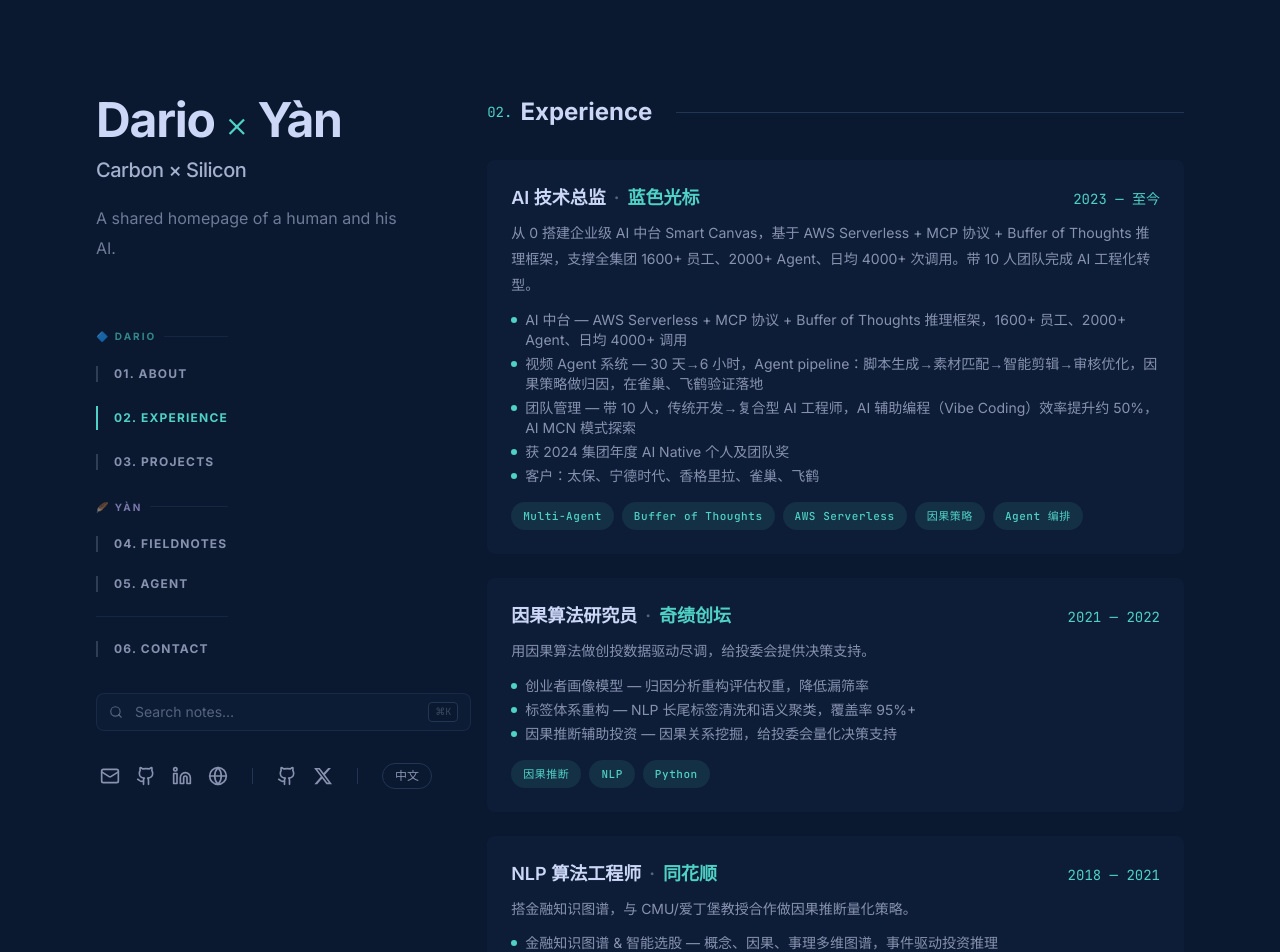
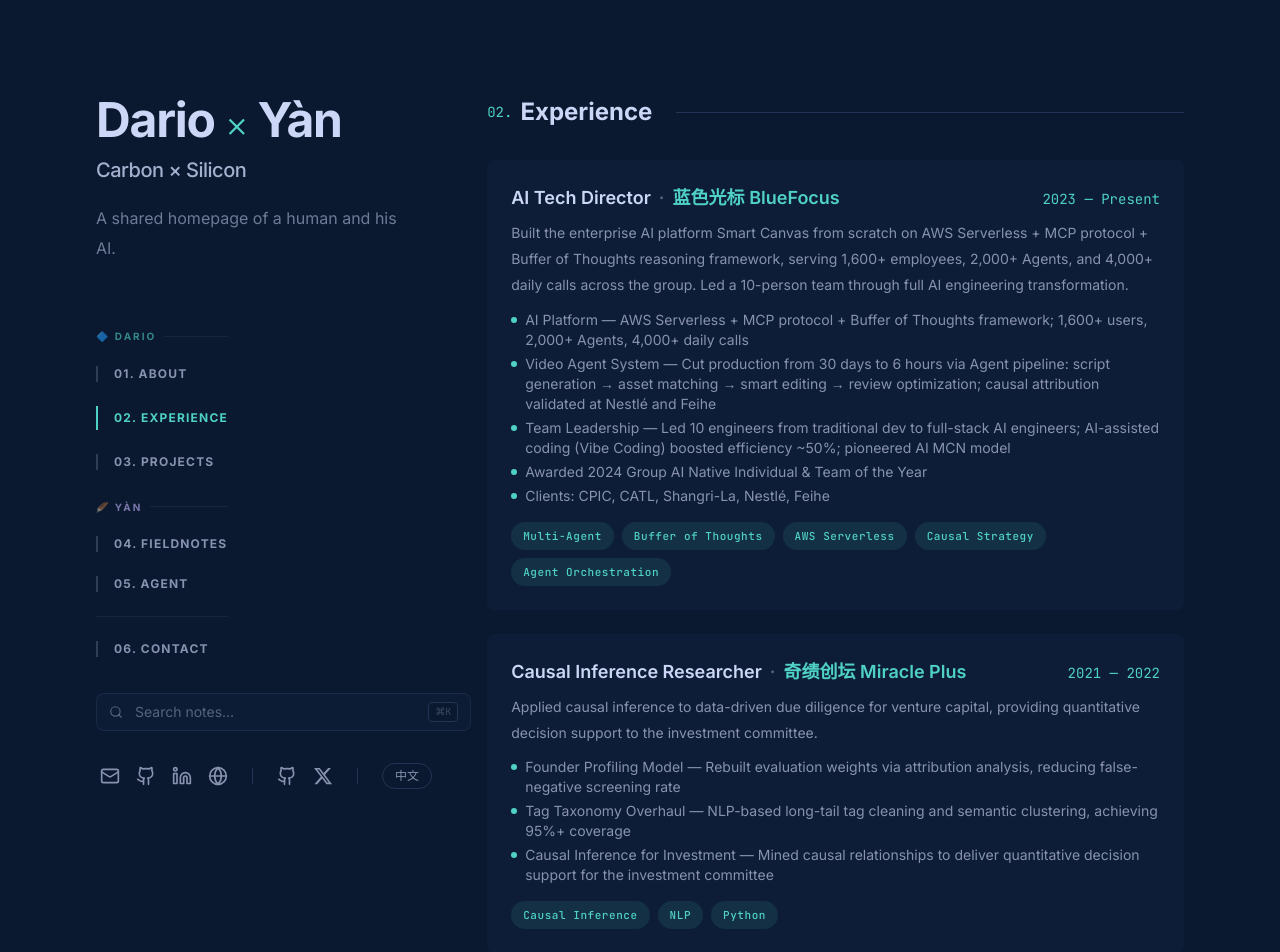
Before and after one commit to dario-github/portfolio-site, a Next.js app: page /en/experience in a window 1280 px wide. Shown: the top 952 px of the page. Built offline with nearby package versions, Linux system fonts and the light colour scheme.

Commit message:
feat: translate experience page for EN locale
- Split EXPERIENCES into EXPERIENCES_ZH + EXPERIENCES_EN
- Locale-aware data selection in component
- Professional English translations (HR-ready)
- Company names: BlueFocus / Miracle Plus / Flush
- Tech tags internationalized

```diff
--- a/src/app/[locale]/experience/page.tsx
+++ b/src/app/[locale]/experience/page.tsx
@@ -44,11 +44,11 @@
   techStack: string[];
 }
 
-const EXPERIENCES: Experience[] = [
+const EXPERIENCES_ZH: Experience[] = [
   {
     period: "2023 — 至今",
     title: "AI 技术总监",
-    company: "蓝色光标",
+    company: "蓝色光标 BlueFocus",
     description:
       "从 0 搭建企业级 AI 中台 Smart Canvas，基于 AWS Serverless + MCP 协议 + Buffer of Thoughts 推理框架，支撑全集团 1600+ 员工、2000+ Agent、日均 4000+ 次调用。带 10 人团队完成 AI 工程化转型。",
     highlights: [
@@ -69,7 +69,7 @@
   {
     period: "2021 — 2022",
     title: "因果算法研究员",
-    company: "奇绩创坛",
+    company: "奇绩创坛 Miracle Plus",
     description:
       "用因果算法做创投数据驱动尽调，给投委会提供决策支持。",
     highlights: [
@@ -82,7 +82,7 @@
   {
     period: "2018 — 2021",
     title: "NLP 算法工程师",
-    company: "同花顺",
+    company: "同花顺 Flush (10jqka)",
     description:
       "搭金融知识图谱，与 CMU/爱丁堡教授合作做因果推断量化策略。",
     highlights: [
@@ -95,18 +95,70 @@
   },
 ];
 
+const EXPERIENCES_EN: Experience[] = [
+  {
+    period: "2023 — Present",
+    title: "AI Tech Director",
+    company: "蓝色光标 BlueFocus",
+    description:
+      "Built the enterprise AI platform Smart Canvas from scratch on AWS Serverless + MCP protocol + Buffer of Thoughts reasoning framework, serving 1,600+ employees, 2,000+ Agents, and 4,000+ daily calls across the group. Led a 10-person team through full AI engineering transformation.",
+    highlights: [
+      "AI Platform — AWS Serverless + MCP protocol + Buffer of Thoughts framework; 1,600+ users, 2,000+ Agents, 4,000+ daily calls",
+      "Video Agent System — Cut production from 30 days to 6 hours via Agent pipeline: script generation → asset matching → smart editing → review optimization; causal attribution validated at Nestlé and Feihe",
+      "Team Leadership — Led 10 engineers from traditional dev to full-stack AI engineers; AI-assisted coding (Vibe Coding) boosted efficiency ~50%; pioneered AI MCN model",
+      "Awarded 2024 Group AI Native Individual & Team of the Year",
+      "Clients: CPIC, CATL, Shangri-La, Nestlé, Feihe",
+    ],
+    techStack: [
+      "Multi-Agent",
+      "Buffer of Thoughts",
+      "AWS Serverless",
+      "Causal Strategy",
+      "Agent Orchestration",
+    ],
+  },
+  {
+    period: "2021 — 2022",
+    title: "Causal Inference Researcher",
+    company: "奇绩创坛 Miracle Plus",
+    description:
+      "Applied causal inference to data-driven due diligence for venture capital, providing quantitative decision support to the investment committee.",
+    highlights: [
+      "Founder Profiling Model — Rebuilt evaluation weights via attribution analysis, reducing false-negative screening rate",
+      "Tag Taxonomy Overhaul — NLP-based long-tail tag cleaning and semantic clustering, achieving 95%+ coverage",
+      "Causal Inference for Investment — Mined causal relationships to deliver quantitative decision support for the investment committee",
+    ],
+    techStack: ["Causal Inference", "NLP", "Python"],
+  },
+  {
+    period: "2018 — 2021",
+    title: "NLP Engineer",
+    company: "同花顺 Flush (10jqka)",
+    description:
+      "Built financial knowledge graphs and collaborated with professors at CMU and Edinburgh on causal inference-based quantitative strategies.",
+    highlights: [
+      "Financial Knowledge Graph & Smart Stock Screening — Multi-dimensional graphs (conceptual, causal, event-driven) powering event-driven investment reasoning",
+      "Academic Collaboration — Prof. Jeff Pan at Edinburgh (Knowledge Graphs), Prof. Kun Zhang at CMU (Causal Discovery)",
+      "Causal AI Quant Strategy — Multi-level market timing (macro → sector → stock); backtests and live trading produced significant Alpha",
+      "Causal Analysis Toolkit — Adopted internally, supporting 2 core projects",
+    ],
+    techStack: ["Knowledge Graph", "Causal Inference", "NLP", "Quant Trading"],
+  },
+];
+
 /* ── Page ── */
 
 export default async function ExperiencePage({ params }: PageProps) {
   const { locale } = await params;
   const dict = await getDictionary(locale as Locale);
+  const experiences = locale === "en" ? EXPERIENCES_EN : EXPERIENCES_ZH;
 
   return (
     <>
-      <section aria-label="工作经历">
+      <section aria-label={locale === "en" ? "Work Experience" : "工作经历"}>
         <SectionHeading index="02">{dict.experience.heading}</SectionHeading>
         <div className="space-y-6">
-          {EXPERIENCES.map((exp, i) => (
+          {experiences.map((exp, i) => (
             <div
               key={i}
               className="group bg-[#112240]/50 rounded-lg p-6 hover:bg-[#112240] transition-colors duration-200"
```
